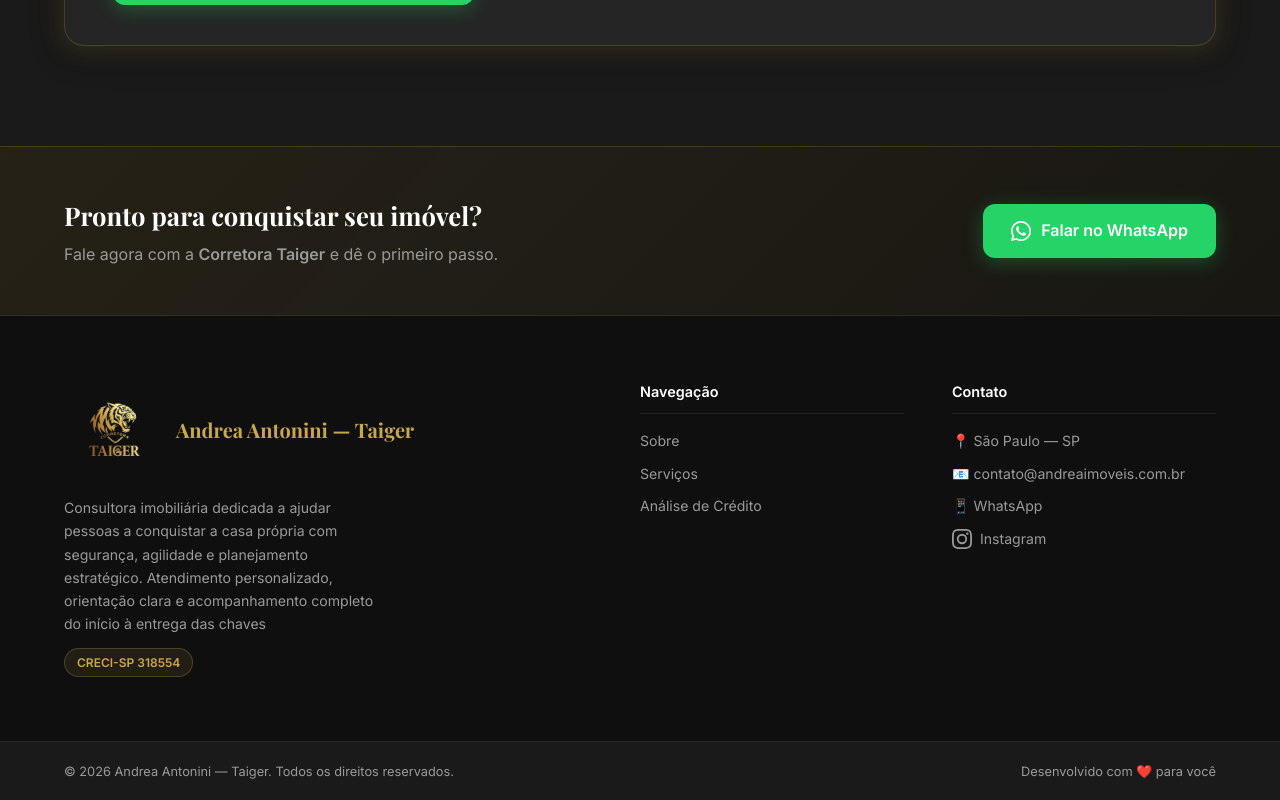
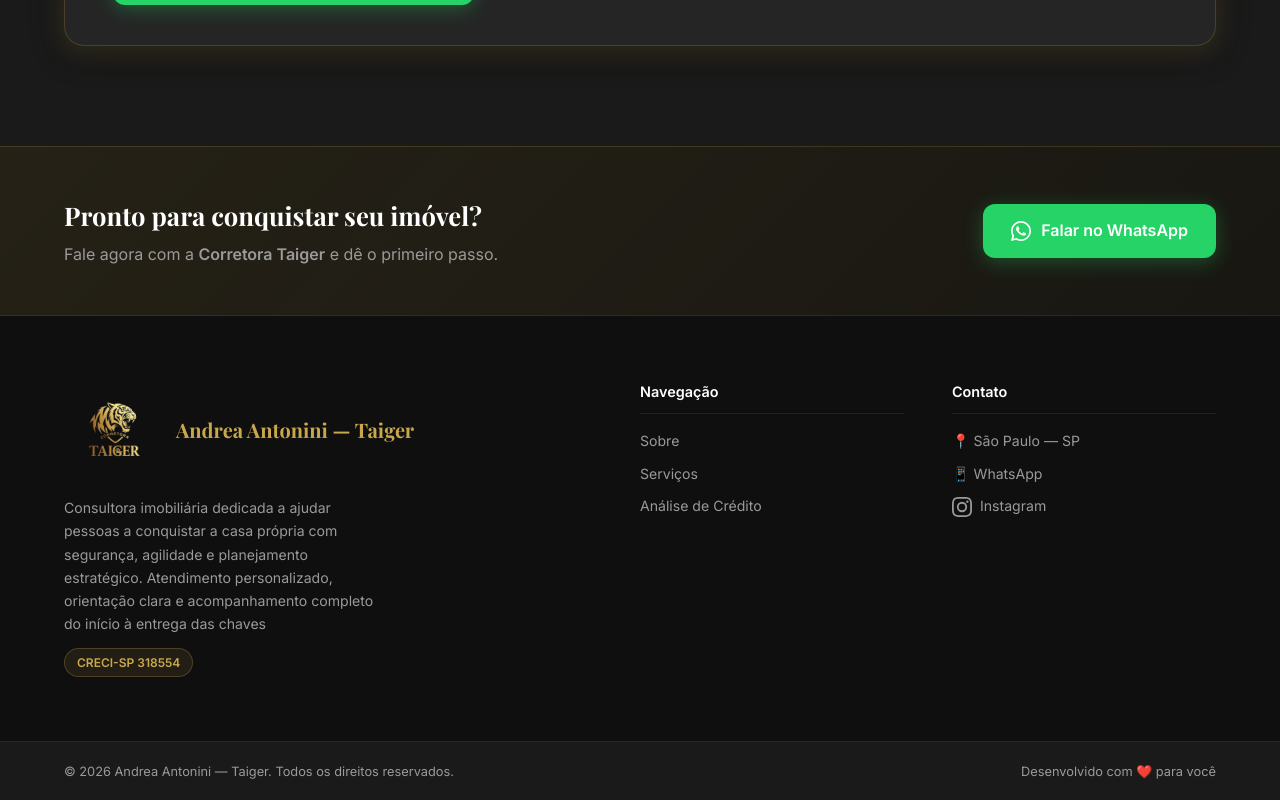
Before and after one commit to llgsxx/andrea-corretora, a React (Vite) app: page / in a window 1280 px wide. Shown: the part 3736-4536 px from the top of the page. Built offline with nearby package versions, Linux system fonts and the light colour scheme.

Commit message:
Remoção do email do footer

```diff
--- a/src/components/Footer.tsx
+++ b/src/components/Footer.tsx
@@ -55,7 +55,6 @@
                         <h4>Contato</h4>
                         <ul>
                             <li>📍 {BROKER.city}</li>
-                            <li>📧 {BROKER.email}</li>
                             <li>
                                 <a href={waLink} target="_blank" rel="noopener noreferrer">
                                     📱 WhatsApp
```
